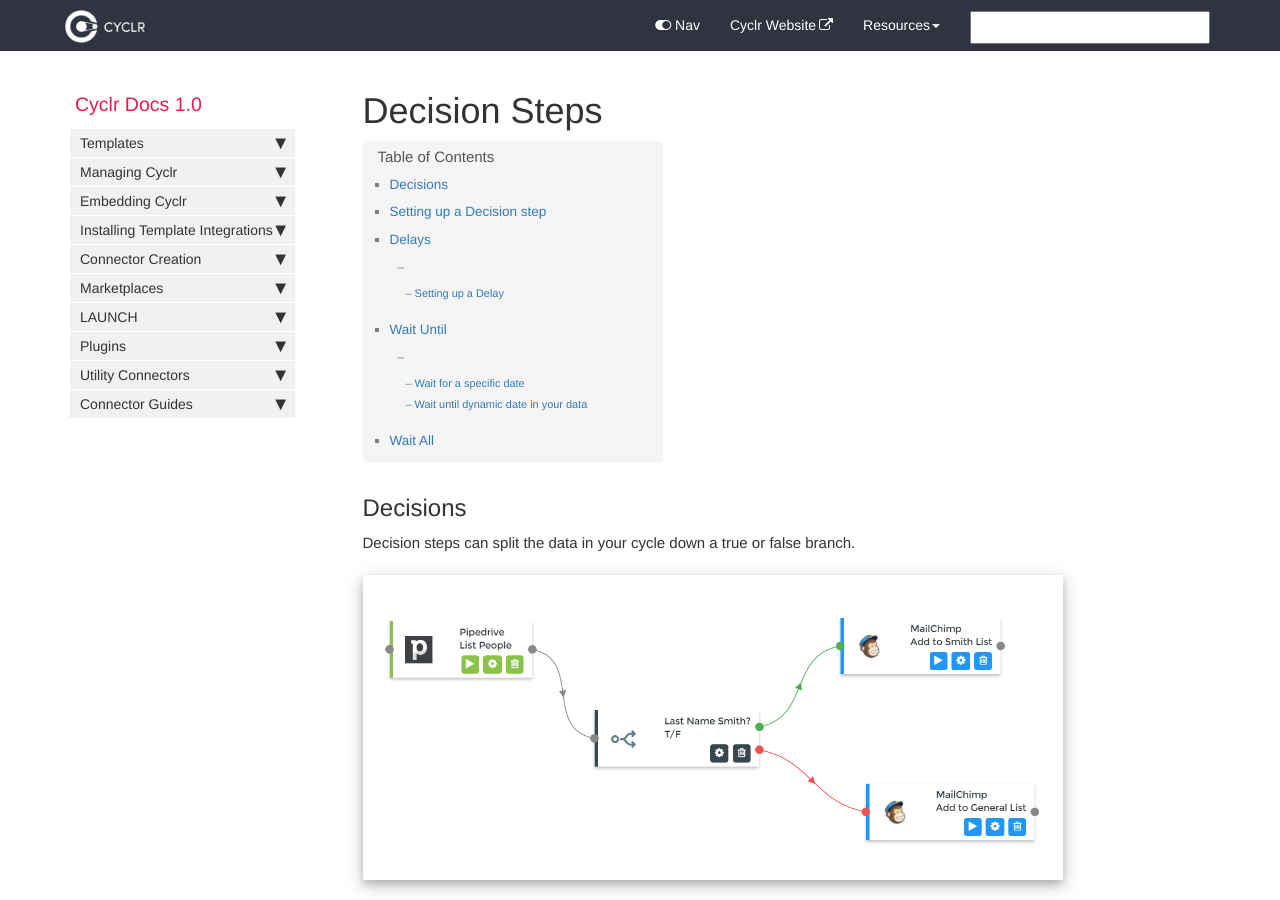
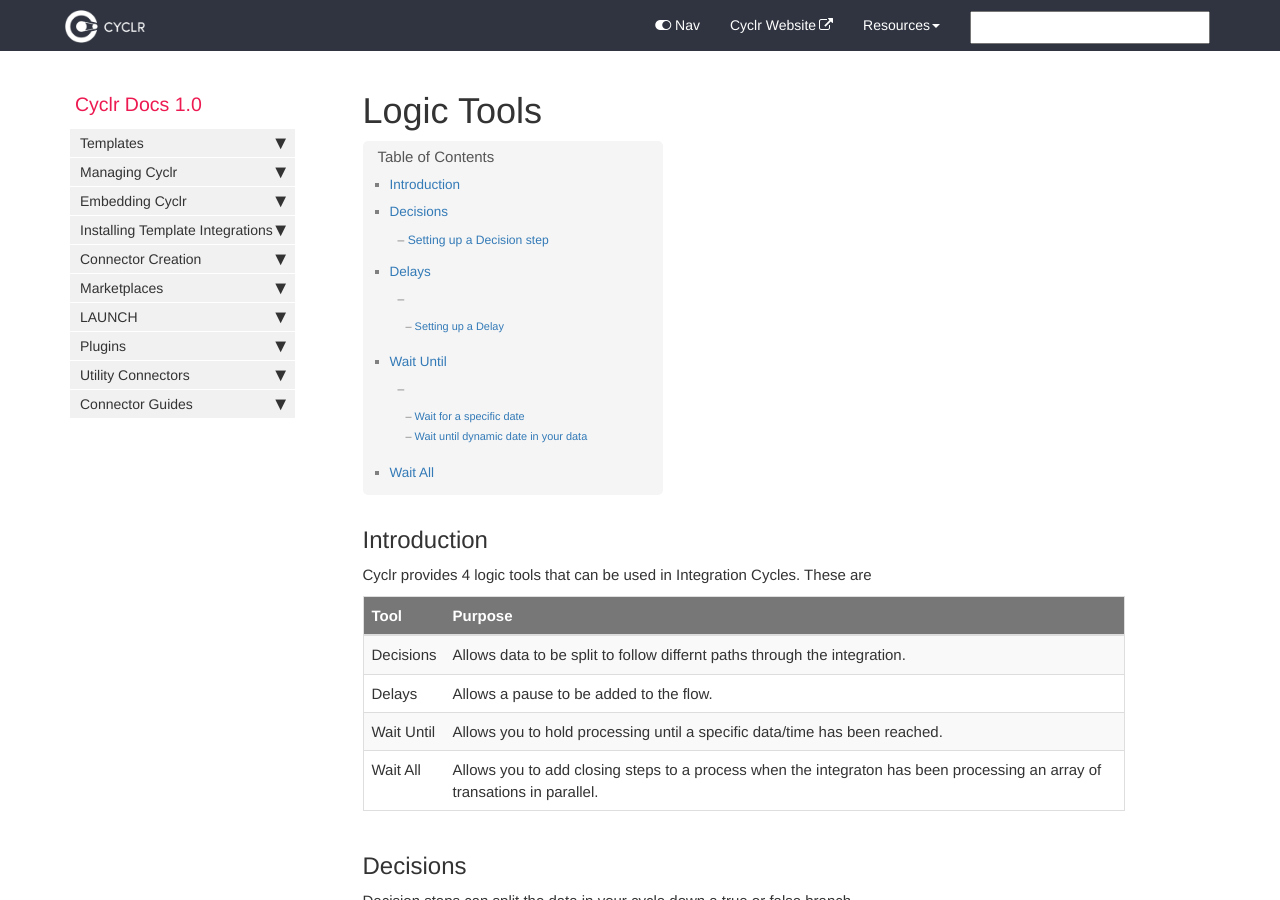
Before and after one commit to sneakysneak/docs, a Jekyll site: the page built from pages/templates/logic-tools.md, in a window 1280 px wide and 900 px high. Built offline with Jekyll 4.4.1, drawn with Linux system fonts in a browser that asks for light colours; nearby versions of some CDN libraries; comment, search, counter and statistics services are not loaded.

Commit message:
Update logic-tools.md

```diff
--- a/pages/templates/logic-tools.md
+++ b/pages/templates/logic-tools.md
@@ -1,10 +1,21 @@
 ---
-title: Decision Steps
+title: Logic Tools
 sidebar: cyclr_sidebar
 permalink: logic-tools
 tags: [templates]
 
 ---
+
+## Introduction
+
+Cyclr provides 4 logic tools that can be used in Integration Cycles.  These are
+
+| Tool | Purpose |
+| --- | --- |
+| Decisions | Allows data to be split to follow differnt paths through the integration. |
+| Delays | Allows a pause to be added to the flow. |
+| Wait Until | Allows you to hold processing until a specific data/time has been reached. |
+| Wait All | Allows you to add closing steps to a process when the integraton has been processing an array of transations in parallel.
 
 ## Decisions
 
@@ -13,8 +24,7 @@ Decision steps can split the data in your cycle down a true or false branch.
 
 ![](./images/decision-example.png)
 
-Setting up a Decision step
---------------------------
+### Setting up a Decision step
 
 Your cycle must contain at least one Get (green) or Webhook (grey) step so you have some data to work with.
 
```
